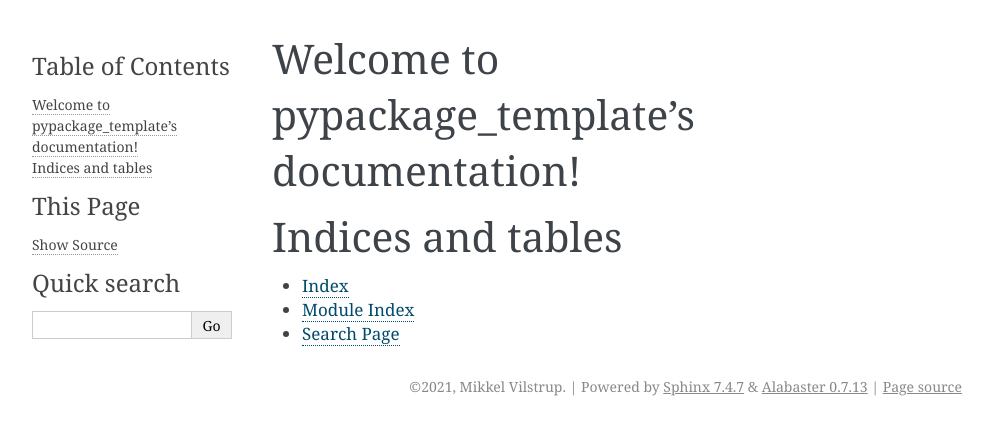
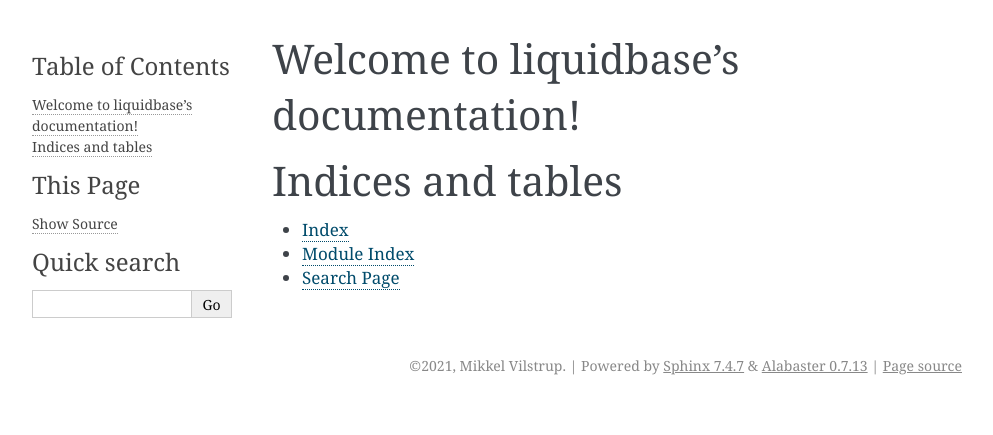
Before and after one commit to MVilstrup/liquidbase, a Sphinx documentation site: the page built from docs/source/index.rst, in a window 1280 px wide. Shown: the top 435 px of the page, without its empty margins (148-1141 px from the left). Built offline with Sphinx 7.4.7, drawn with Linux system fonts in a browser that asks for light colours.

Commit message:
changed template name with liquidbase

```diff
--- a/docs/source/conf.py
+++ b/docs/source/conf.py
@@ -17,7 +17,7 @@
 
 # -- Project information -----------------------------------------------------
 
-project = 'pypackage_template'
+project = 'liquidbase'
 copyright = '2021, Mikkel Vilstrup'
 author = 'Mikkel Vilstrup'
 
--- a/docs/source/index.rst
+++ b/docs/source/index.rst
@@ -1,9 +1,9 @@
-.. pypackage_template documentation master file, created by
+.. liquidbase documentation master file, created by
    sphinx-quickstart on Sun Aug  8 11:19:53 2021.
    You can adapt this file completely to your liking, but it should at least
    contain the root `toctree` directive.
 
-Welcome to pypackage_template's documentation!
+Welcome to liquidbase's documentation!
 =====================================
 
 .. toctree::
```
Also changed, not shown: 8 other files.
